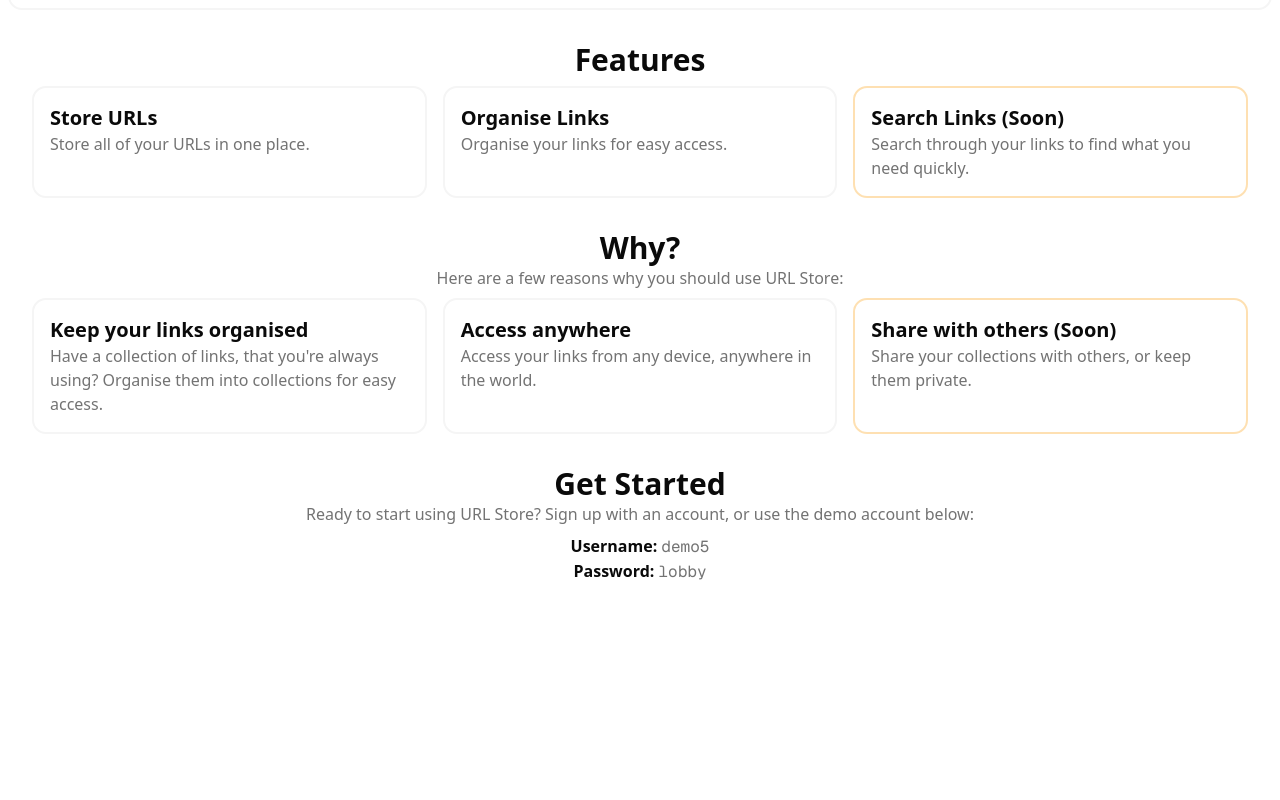
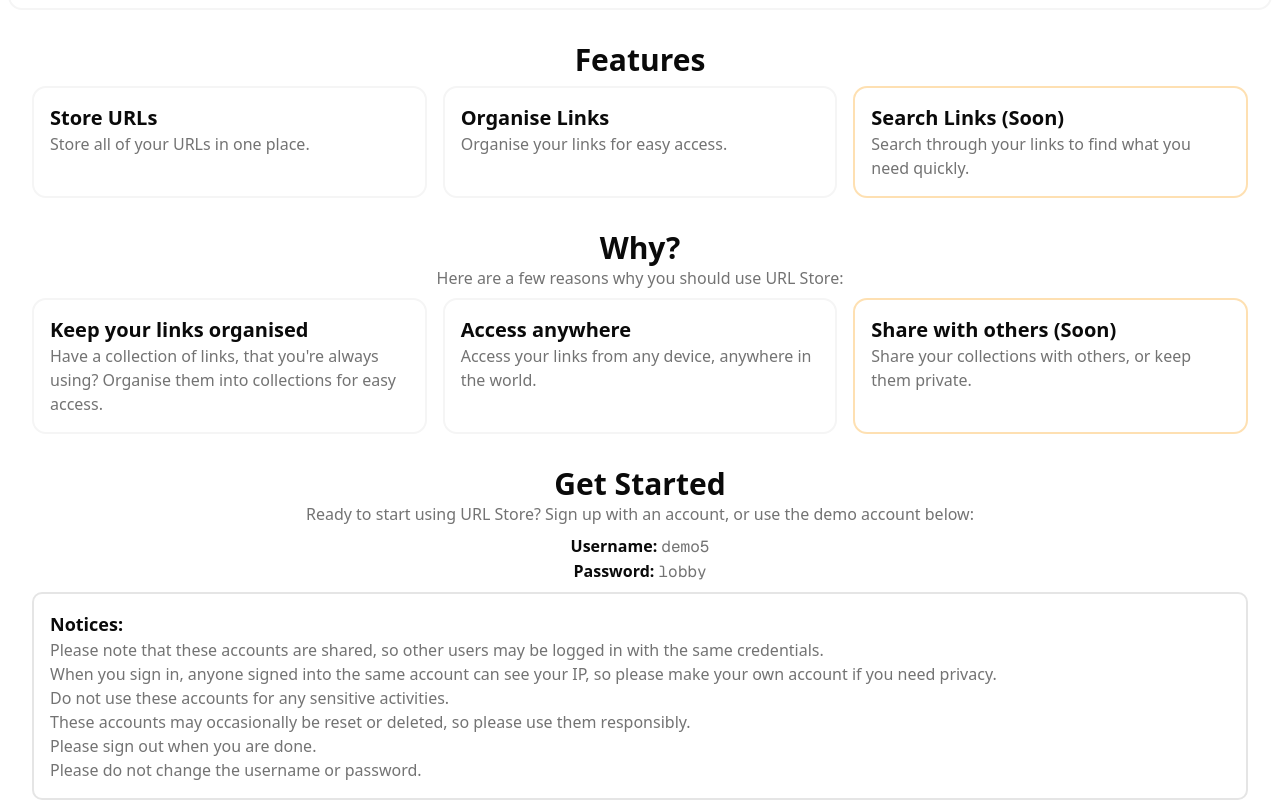
Before and after one commit to editid0/urlcollection, a Next.js app in the folder urlcollect/: page / in a window 1280 px wide. Shown: the part 182-982 px from the top of the page. Before the commit the page ends 800 px from the top, so only its background shows below. Built offline with nearby package versions, Linux system fonts and the light colour scheme; no server answers.

Commit message:
add some notices to users

```diff
--- a/urlcollect/app/DemoAccounts.jsx
+++ b/urlcollect/app/DemoAccounts.jsx
@@ -48,6 +48,15 @@
         <div className="demo-card">
             <p><strong>Username:</strong> <span className="font-mono text-muted-foreground">{username}</span></p>
             <p><strong>Password:</strong> <span className="font-mono text-muted-foreground">{password}</span></p>
+            <div className="text-muted-foreground mt-2 text-left border-2 p-4 rounded-lg">
+                <p className="text-lg text-foreground font-semibold">Notices:</p>
+                <p>Please note that these accounts are shared, so other users may be logged in with the same credentials.</p>
+                <p>When you sign in, anyone signed into the same account can see your IP, so please make your own account if you need privacy.</p>
+                <p>Do not use these accounts for any sensitive activities.</p>
+                <p>These accounts may occasionally be reset or deleted, so please use them responsibly.</p>
+                <p>Please sign out when you are done.</p>
+                <p>Please do not change the username or password.</p>
+            </div>
         </div>
     );
 }
```
